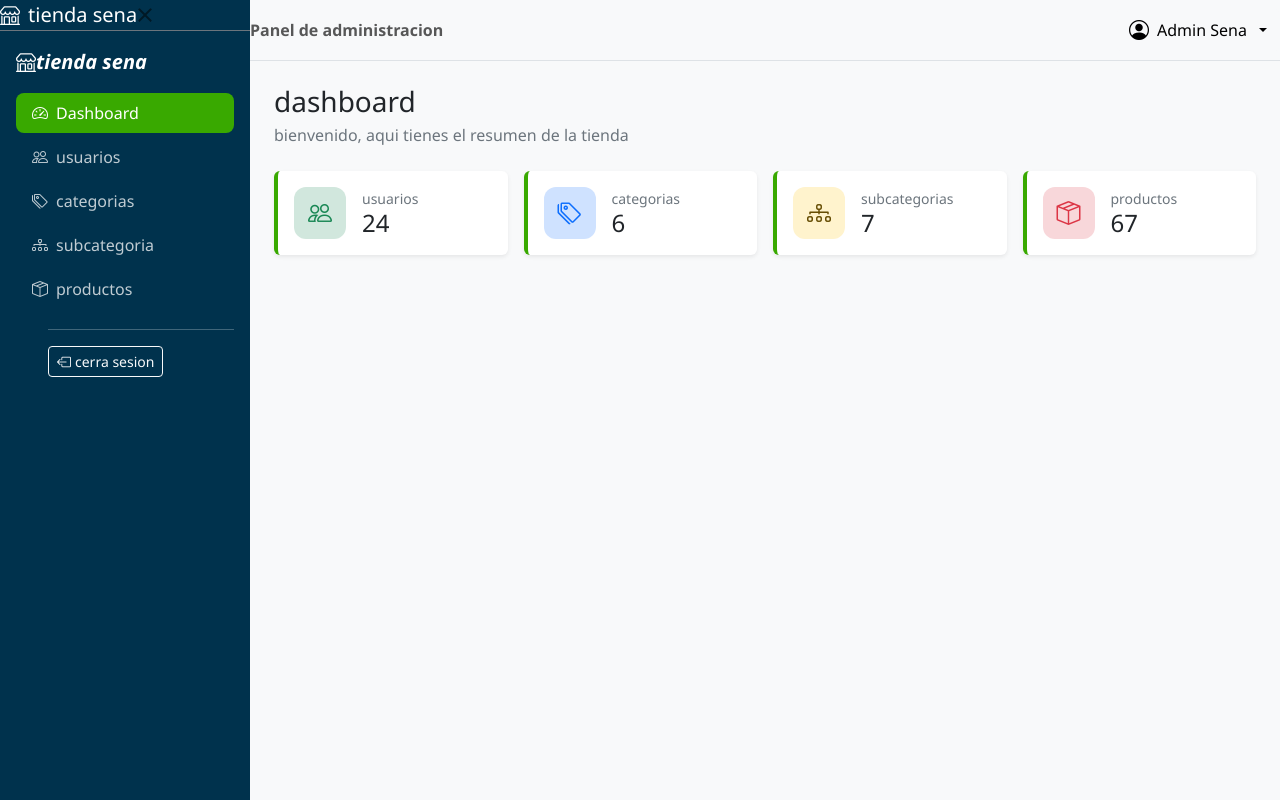
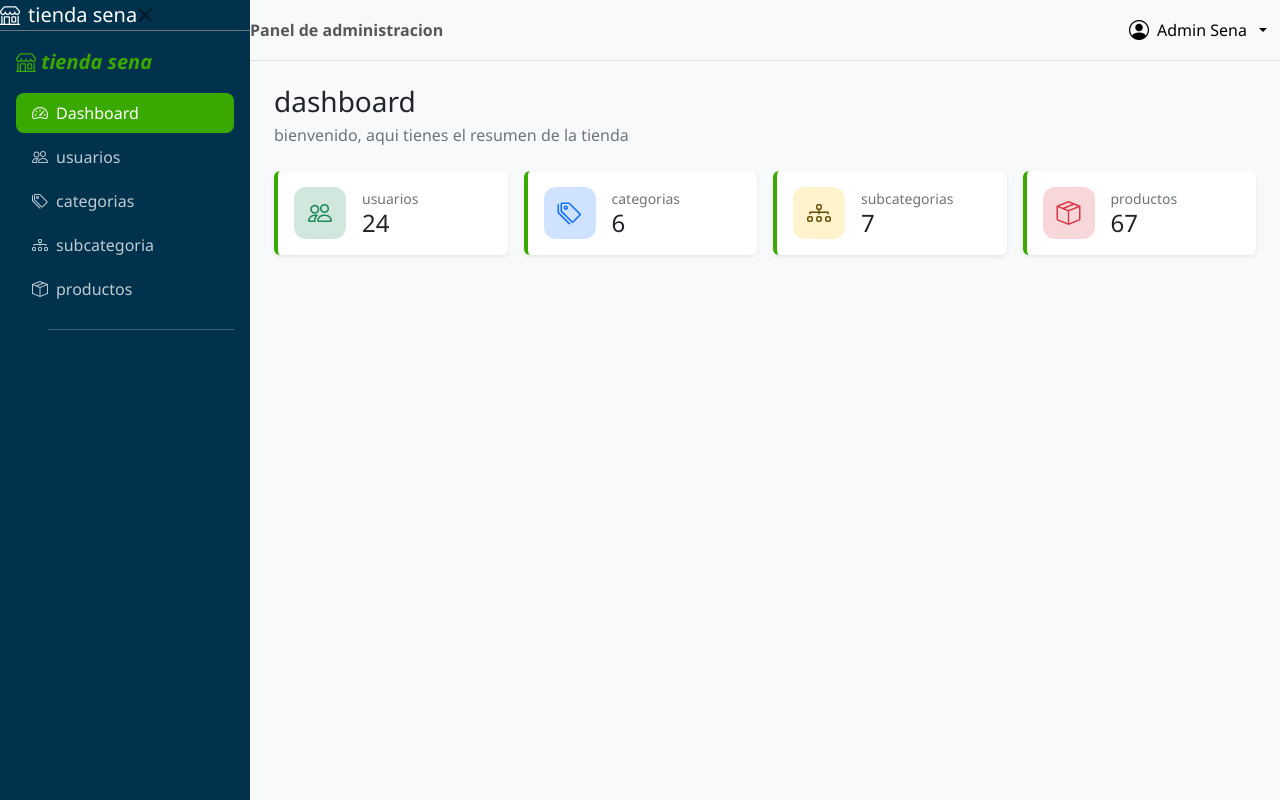
Before and after one commit to luiseduardoardila26/inventario_html_leba, a plain HTML site: page dashboard.html in a window 1280 px wide. Drawn offline with nearby package versions, Linux system fonts and the light colour scheme.

Commit message:
Update dashboard.html

```diff
--- a/dashboard.html
+++ b/dashboard.html
@@ -27,7 +27,7 @@
             <!--logo solo se ve en computador -->
             <a href="dashboard.html" class="d-none d-lg-flex align-items-center mb-3 text-white text-decoration-none fs-5 fw-bold">
                 <!--icono verde y nombre-->
-                <i class="bi bi-shop me-2 text-sena">tienda sena</i>
+                <i class="bi bi-shop me-2 texto-sena"> tienda sena</i>
                 <!--cierra logo -->
             </a>
         <!--lista de navegacion en columna (flex-column) .nav-pills de forma de pildora al enlace activo mb-auto empuja lo que sigue hasta el fondo-->
@@ -44,7 +44,7 @@
             <ul>
                 <hr>
                 <!--boton que se vuelve al login asi se cierra la sesion-->
-                <a href="index.html" class="btn btn-outline-light btn-sm"><i class="bi bi-box-arrow-left me-1"></i>cerra sesion</a>
+
                 <!--cierra el cuerpo del menu-->
 
 
```
